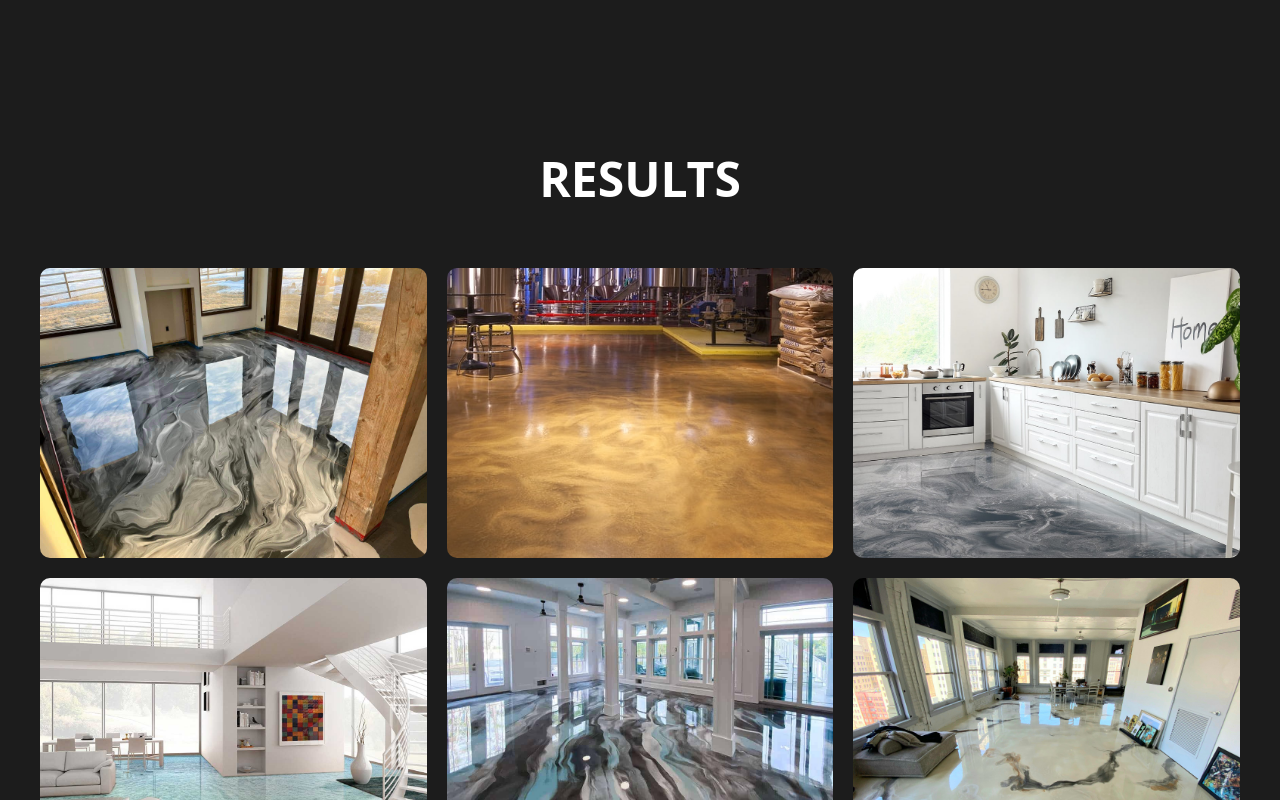
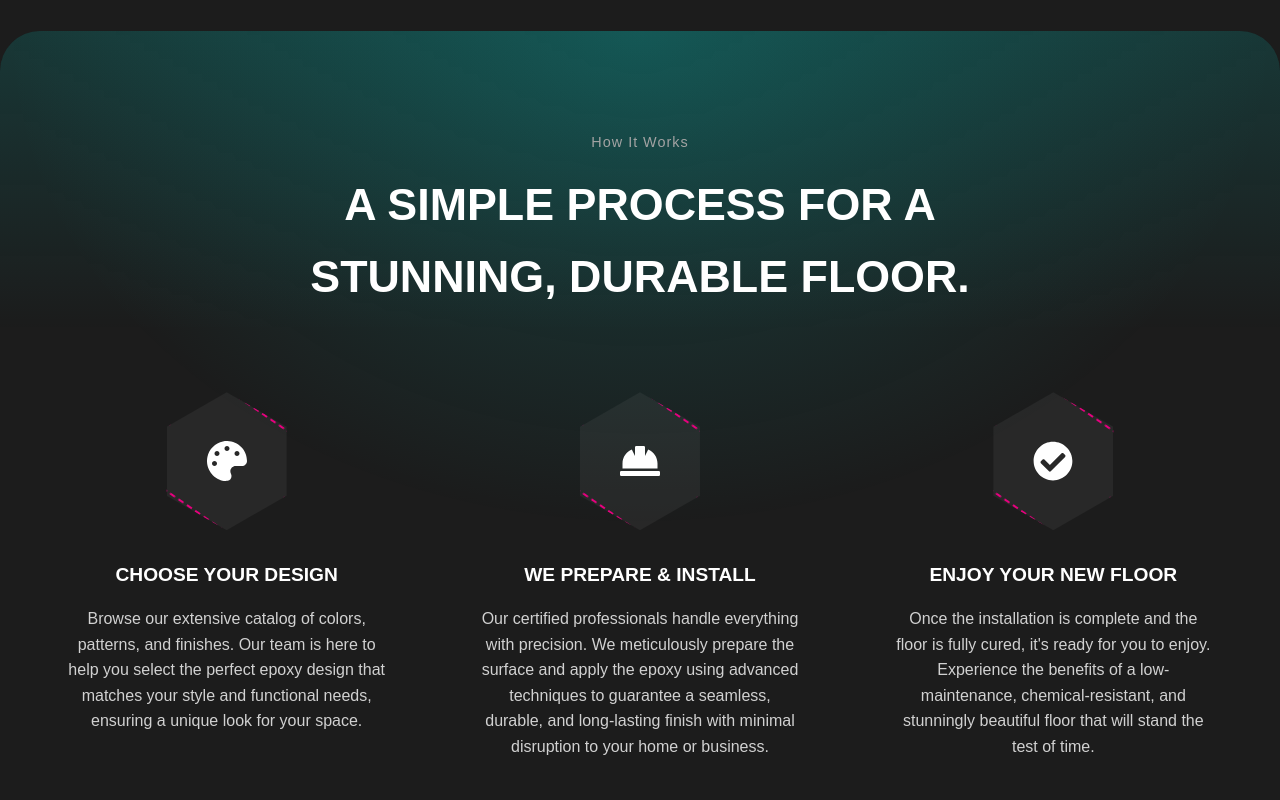
Before and after one commit to celalzamanoglu/epoxy-flooring, a Next.js app: page / in a window 1280 px wide. Shown: the part 7020-7820 px from the top of the page. Built offline with nearby package versions, Linux system fonts and the light colour scheme.

Commit message:
feat: added howitworks section

```diff
--- a/src/app/page.tsx
+++ b/src/app/page.tsx
@@ -10,6 +10,7 @@ import HexagonSections from "@/components/HexagonSections";
 import Footer from "@/components/Footer";
 import CtaSection from "@/components/CtaSection";
 import ResultsSection from "@/components/ResultsSection";
+import HowItWorksSection from "@/components/HowItWorksSection";
 
 export default function Home() {
   useEffect(() => {
@@ -30,6 +31,7 @@ export default function Home() {
       <LearnMoreCards />
       <ReviewsSection />
       <HexagonSections />
+      <HowItWorksSection />
       <ResultsSection />
       <CtaSection />
       <Footer />
--- /dev/null
+++ b/src/components/HowItWorksSection.module.css
@@ -0,0 +1,116 @@
+.section {
+  background-color: #1c1c1c;
+  padding: 100px 20px;
+  position: relative;
+  border-top-left-radius: 40px;
+  border-top-right-radius: 40px;
+  margin-top: -30px;
+  color: white;
+  font-family: sans-serif;
+}
+
+.section::before {
+  content: '';
+  position: absolute;
+  top: 0;
+  left: 0;
+  right: 0;
+  height: 500px;
+  background:
+    radial-gradient(ellipse at top, rgba(4, 217, 210, 0.2) 0%, transparent 70%),
+    linear-gradient(to bottom, rgba(4, 217, 210, 0.15) 0%, transparent 60%);
+  border-top-left-radius: 40px;
+  border-top-right-radius: 40px;
+  z-index: 0;
+}
+
+.container {
+  max-width: 1200px;
+  margin: 0 auto;
+  text-align: center;
+  position: relative;
+  z-index: 1;
+}
+
+.preTitle {
+  color: #a3a3a3;
+  font-size: 0.9rem;
+  letter-spacing: 1px;
+  margin-bottom: 15px;
+}
+
+.title {
+  font-size: 2.8rem;
+  font-weight: bold;
+  margin-bottom: 80px;
+  max-width: 800px;
+  margin-left: auto;
+  margin-right: auto;
+}
+
+.stepsGrid {
+  display: grid;
+  grid-template-columns: repeat(3, 1fr);
+  gap: 40px;
+  margin-bottom: 80px;
+}
+
+.step {
+  display: flex;
+  flex-direction: column;
+  align-items: center;
+}
+
+.iconWrapper {
+  width: 120px;
+  height: 138px;
+  display: flex;
+  justify-content: center;
+  align-items: center;
+  font-size: 2.5rem;
+  margin-bottom: 30px;
+  position: relative;
+  background-color: rgba(255, 255, 255, 0.05);
+  clip-path: polygon(50% 0%, 100% 25%, 100% 75%, 50% 100%, 0% 75%, 0% 25%);
+}
+
+.iconWrapper::before {
+  content: '';
+  position: absolute;
+  top: 0;
+  left: 0;
+  width: 100%;
+  height: 100%;
+  clip-path: polygon(50% 0%, 100% 25%, 100% 75%, 50% 100%, 0% 75%, 0% 25%);
+  border: 2px dashed #e6007e;
+  box-sizing: border-box;
+  animation: rotate 20s linear infinite;
+}
+
+@keyframes rotate {
+  from { transform: rotate(0deg); }
+  to { transform: rotate(360deg); }
+}
+
+.stepTitle {
+  font-size: 1.2rem;
+  font-weight: bold;
+  margin-bottom: 15px;
+}
+
+.stepDescription {
+  color: #d1d1d1;
+  line-height: 1.6;
+  max-width: 320px;
+}
+
+.buttonWrapper {
+  display: flex;
+  justify-content: center;
+  margin-bottom: 15px;
+}
+
+.guaranteeText {
+  font-size: 0.9rem;
+  color: #a3a3a3;
+}
--- /dev/null
+++ b/src/components/HowItWorksSection.tsx
@@ -0,0 +1,60 @@
+import React from "react";
+import styles from "./HowItWorksSection.module.css";
+import { FaPalette, FaHardHat, FaCheckCircle } from "react-icons/fa";
+import Button from "./Button";
+import { motion } from "framer-motion";
+
+const steps = [
+  {
+    icon: <FaPalette />,
+    title: "CHOOSE YOUR DESIGN",
+    description:
+      "Browse our extensive catalog of colors, patterns, and finishes. Our team is here to help you select the perfect epoxy design that matches your style and functional needs, ensuring a unique look for your space.",
+  },
+  {
+    icon: <FaHardHat />,
+    title: "WE PREPARE & INSTALL",
+    description:
+      "Our certified professionals handle everything with precision. We meticulously prepare the surface and apply the epoxy using advanced techniques to guarantee a seamless, durable, and long-lasting finish with minimal disruption to your home or business.",
+  },
+  {
+    icon: <FaCheckCircle />,
+    title: "ENJOY YOUR NEW FLOOR",
+    description:
+      "Once the installation is complete and the floor is fully cured, it's ready for you to enjoy. Experience the benefits of a low-maintenance, chemical-resistant, and stunningly beautiful floor that will stand the test of time.",
+  },
+];
+
+const HowItWorksSection = () => {
+  return (
+    <motion.section
+      className={styles.section}
+      initial={{ y: 100, opacity: 0 }}
+      whileInView={{ y: 0, opacity: 1 }}
+      transition={{ duration: 0.6, ease: "easeOut" }}
+      viewport={{ once: true }}
+    >
+      <div className={styles.container}>
+        <p className={styles.preTitle}>How It Works</p>
+        <h2 className={styles.title}>
+          A SIMPLE PROCESS FOR A STUNNING, DURABLE FLOOR.
+        </h2>
+        <div className={styles.stepsGrid}>
+          {steps.map((step, index) => (
+            <div key={index} className={styles.step}>
+              <div className={styles.iconWrapper}>{step.icon}</div>
+              <h3 className={styles.stepTitle}>{step.title}</h3>
+              <p className={styles.stepDescription}>{step.description}</p>
+            </div>
+          ))}
+        </div>
+        <div className={styles.buttonWrapper}>
+          <Button>SCHEDULE A CALL</Button>
+        </div>
+        <p className={styles.guaranteeText}>Satisfaction Guaranteed</p>
+      </div>
+    </motion.section>
+  );
+};
+
+export default HowItWorksSection;
```
